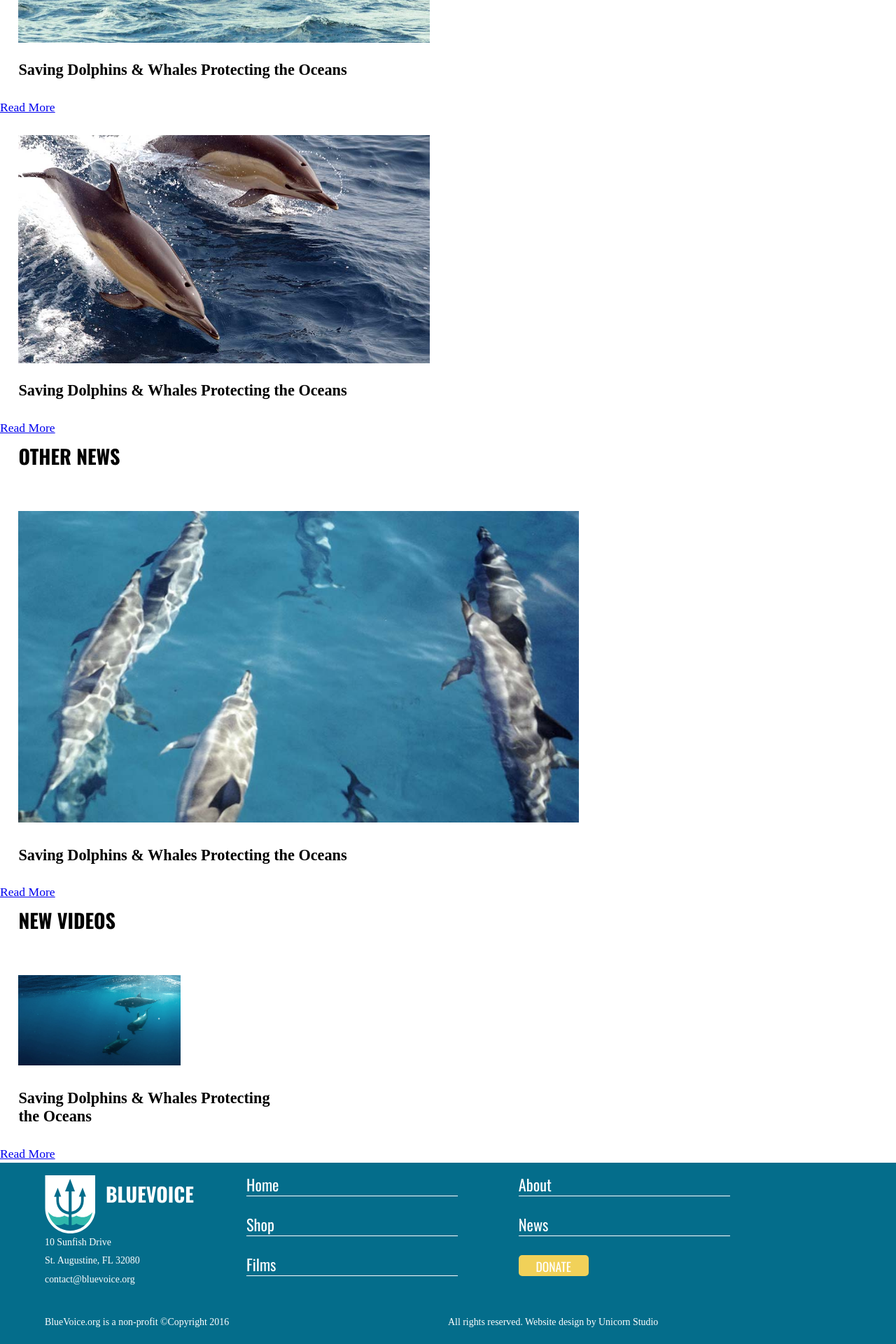
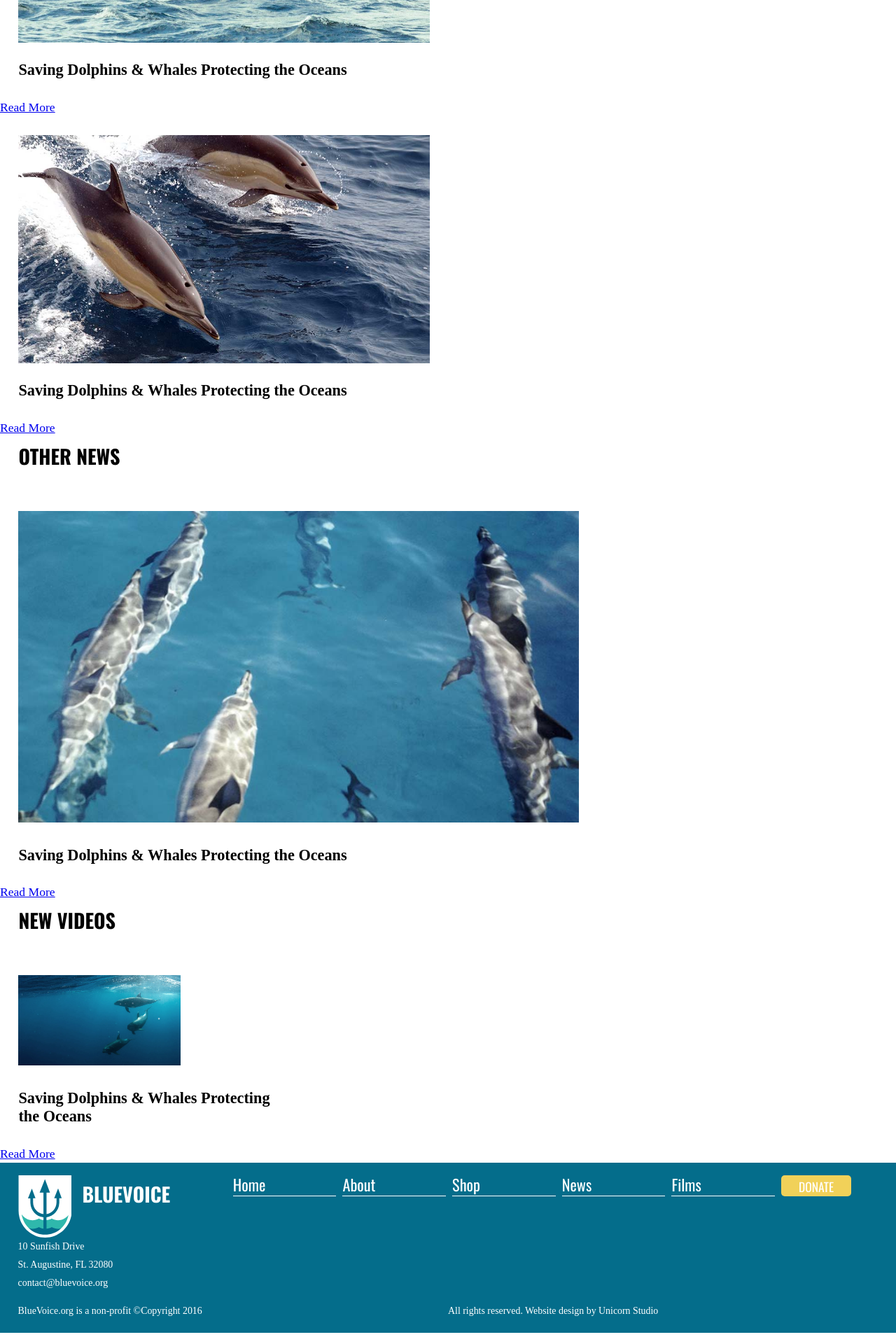
Before and after one commit to gumbey/blue-voice, a Jekyll site: the page built from index.html, in a window 1280 px wide. Shown: the part 2073-3993 px from the top of the page at 70% size. Built offline with Jekyll 4.4.1, drawn with Linux system fonts in a browser that asks for light colours; nearby versions of some CDN libraries; some web fonts are replaced; a style sheet for code colours, icons or effects is not loaded.

Commit message:
fix(scss): adjust margin & padding for large screen footer
adjust margin & padding for large screen footer

```diff
--- a/css/style.css
+++ b/css/style.css
@@ -801,11 +801,6 @@ h1 {
   }
 }
 @media only screen and (min-width: 60em) {
-  /*.header {
-    p {
-      display: inline-block;
-    }
-  }*/
   .toggle-btn,
   .close-btn {
     display: none;
@@ -831,8 +826,19 @@ h1 {
     display: inline-block;
   }
 
-  footer li {
+  .footer {
+    padding-left: 2%;
+    padding-right: 2%;
+  }
+  .footer li {
     float: left;
+    width: 16%;
+    margin-right: 1%;
+  }
+  .footer .footer-about,
+  .footer .footer-news,
+  .footer .donate {
+    margin-right: 1%;
   }
 }
 
```
Also changed, not shown: scss/components/_main.scss (+12 -9 lines).
